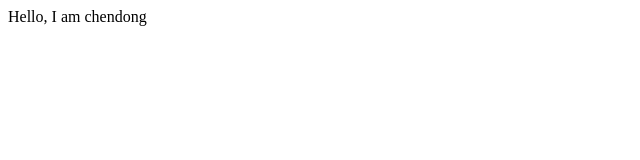
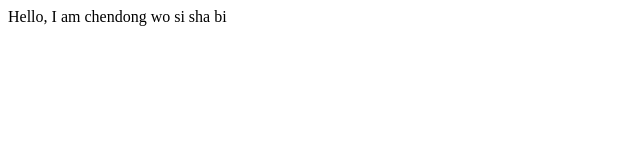
Before and after one commit to cd1989929/ticket, a plain HTML site: page index.html in a window 1280 px wide. Shown: the full height of the page, 0-640 px from the left. Drawn offline with Linux system fonts and the light colour scheme.

Commit message:
add woshi sha bi

```diff
--- a/index.html
+++ b/index.html
@@ -6,5 +6,6 @@
 </head>
 <body>
 	Hello, I am chendong
+	wo si sha bi
 </body>
 </html>
```
